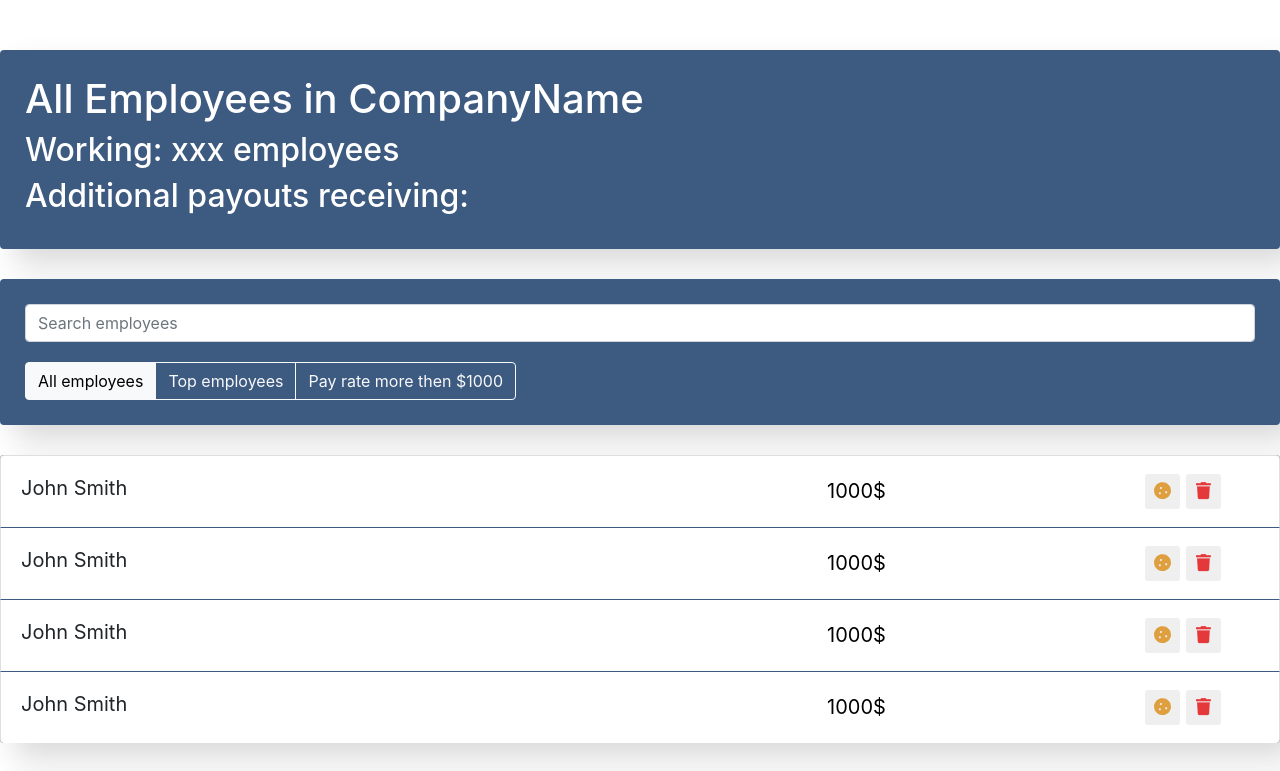
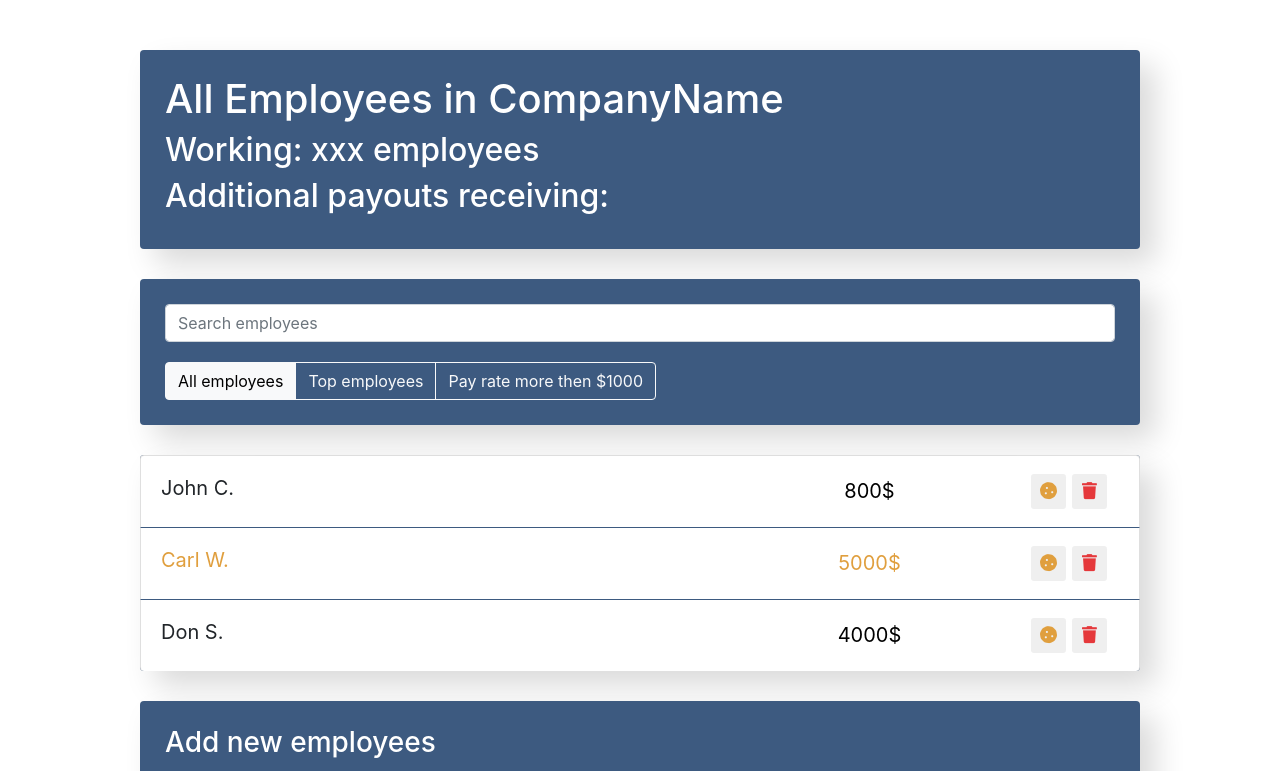
Before and after one commit to alexandrmal/employees, a React (Create React App) app: page / in a window 1280 px wide. Shown: the top 771 px of the page. Built offline with nearby package versions, Linux system fonts and the light colour scheme.

Commit message:
For component -List-item added props as const-arr from app.js

```diff
--- a/src/components/app/app.css
+++ b/src/components/app/app.css
@@ -0,0 +1,4 @@
+.app {
+    margin: 0 auto;
+    max-width: 1000px;
+}
--- a/src/components/app/app.js
+++ b/src/components/app/app.js
@@ -7,7 +7,13 @@
 
 import './app.css';
 
+
 function App() {
+    const data = [
+        {name: 'John C.', salary: 800, increase: false},
+        {name: 'Carl W.', salary: 5000, increase: true},
+        {name: 'Don S.', salary: 4000, increase: false}
+    ];
     return (
         <div className="app">
             <AppInfo/>
@@ -17,7 +23,7 @@
                 <AppFilter/>
             </div>
 
-            <EmployeesList/>
+            <EmployeesList data={data}/>
             <EmployeesAddForm/>
         </div>
     );
--- a/src/components/employees-list-item/employees-list-item.js
+++ b/src/components/employees-list-item/employees-list-item.js
@@ -1,11 +1,12 @@
 
 import './employees-list-item.css';
 
-const EmployeesListItem = () => {
+const EmployeesListItem = ({name, salary, increase}) => {
+    let increaseClass = (increase === true) ? 'increase' : 'no-increase';
     return (
-        <li className="list-group-item d-flex justify-content-between">
-        <span className="list-group-item-label">John Smith</span>
-        <input type="text" className="list-group-item-input" defaultValue="1000$"/>
+        <li className={'list-group-item d-flex justify-content-between ' + increaseClass}>
+        <span className="list-group-item-label">{name}</span>
+        <input type="text" className="list-group-item-input" defaultValue={salary + '$'}/>
         <div className='d-flex justify-content-center align-items-center'>
             <button type="button"
                 className="btn-cookie btn-sm ">
--- a/src/components/employees-list/employees-list.js
+++ b/src/components/employees-list/employees-list.js
@@ -3,13 +3,17 @@
 
 import './employees-list.css';
 
-const EmployeesList = () => {
+const EmployeesList = ({data}) => {
+
+    const elements = data.map(item => {
+        return (
+            <EmployeesListItem {...item}/>
+        );
+    })
+
     return (
         <ul className="app-list list-group">
-            <EmployeesListItem/>
-            <EmployeesListItem/>
-            <EmployeesListItem/>
-            <EmployeesListItem/>
+           {elements}
         </ul>
     );
 }
```
